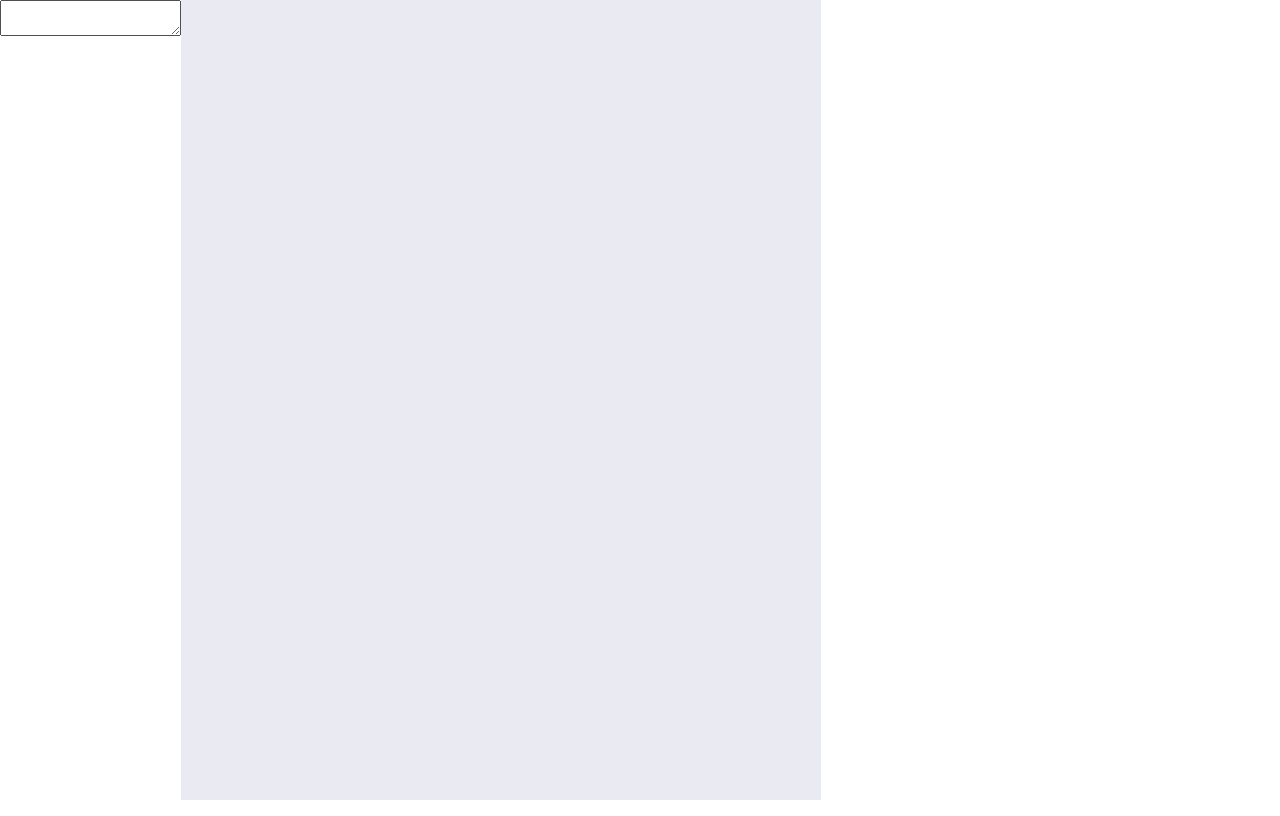
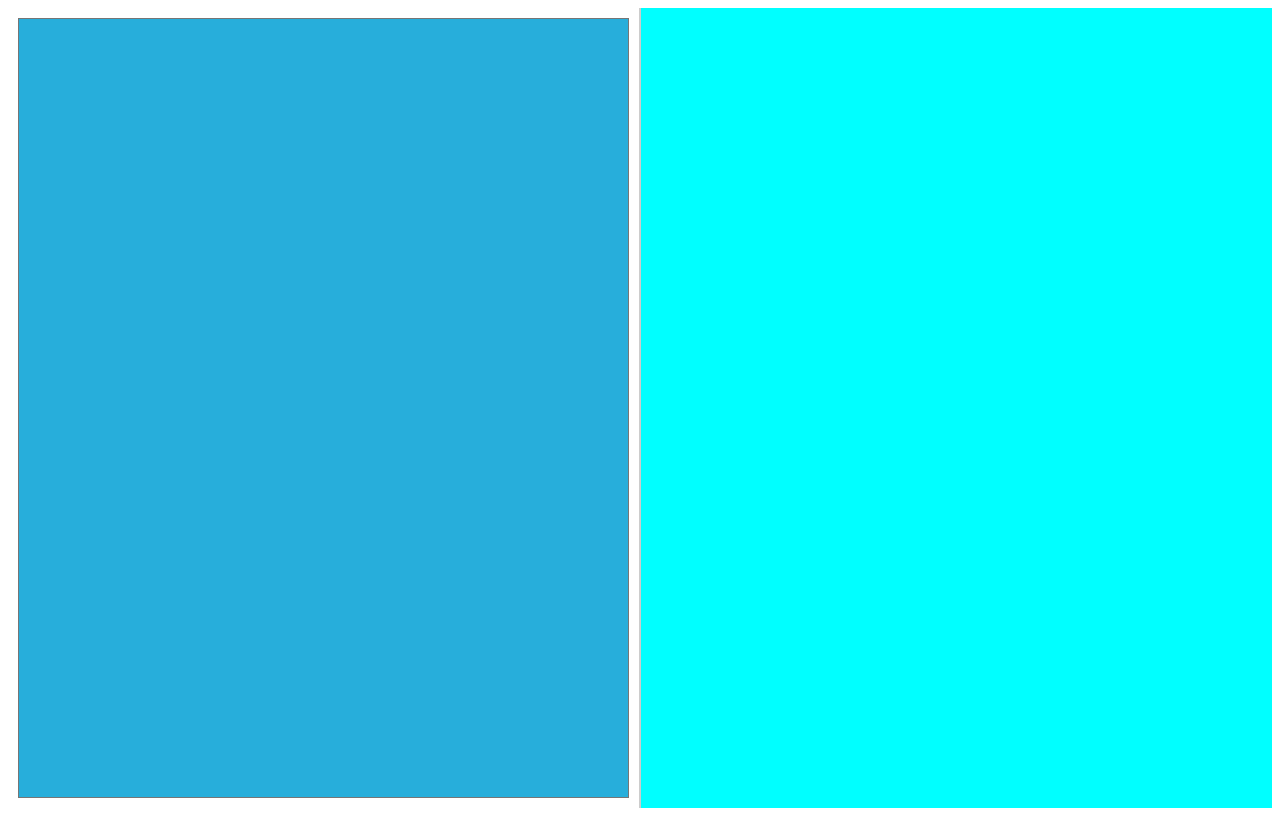
Before and after one commit to acciojob/markdown-rishithapaladugu, a React app: page / in a window 1280 px wide. Built offline with nearby package versions, Linux system fonts and the light colour scheme.

Commit message:
Update App.css

```diff
--- a/src/styles/App.css
+++ b/src/styles/App.css
@@ -1,59 +1,45 @@
+h1 {
+    color: #27aedb;
+    text-align: center;
+    }
 
-html, body, #root {
-  height: 100%;
-  margin: 0;
-  font-family: sans-serif;
+
+button{
+    color: #27aedb;
+    text-align: center;
+    justify-content: center;
+    align-items: center;
 }
 
-.app {
-  height: 100%;
+/* Parent container */
+.container {
+  display: flex;           /* Split horizontally */
+  height: 100vh;           /* Full height of the screen */
 }
 
-.container {
-  display: flex;
-  height: 100vh; /* full viewport height */
-  width: 100%;
+/* Left side: editor */
+.editor {
+  flex: 1;                 /* Take 50% width */
+  padding: 10px;
+  border-right: 2px solid #ccc;
 }
 
-.textarea {
-  width: 50%;
+.editor textarea {
+  width: 100%;
   height: 100%;
-  border: none;
-  padding: 1rem;
-  resize: none;
-  font-family: monospace;
-  font-size: 1rem;
-  background: #f0f1f5; /* light gray background */
-  outline: none;
+  resize: none;            /* Prevent dragging */
+  font-size: 16px;
+  padding: 10px;
+  box-sizing: border-box;
+  background-color: #27aedb;
 }
 
+/* Right side: preview */
 .preview {
-  width: 50%;
-  height: 100%;
-  padding: 1rem;
-  background: #E9EAF2; /* same as textarea */
-  overflow-y: auto;
-  box-sizing: border-box;
+  flex: 1;                 /* Take 50% width */
+  padding: 10px;
+  background: cyan;
+  overflow-y: auto;         /* Scroll if content overflows */
+  font-size: 16px;
+  white-space: pre-wrap;    /* Keep line breaks */
 }
-
-/* Loading spinner centered inside preview */
-.loading {
-  display: flex;
-  justify-content: center;
-  align-items: center;
-  height: 100%;
-}
-
-.loading::after {
-  content: "";
-  width: 40px;
-  height: 40px;
-  border: 4px solid #ccc;       /* light gray */
-  border-top-color: #333;       /* darker part for spinner */
-  border-radius: 50%;
-  animation: spin 1s linear infinite;
-}
-
-@keyframes spin {
-  to { transform: rotate(360deg); }
-}
```
